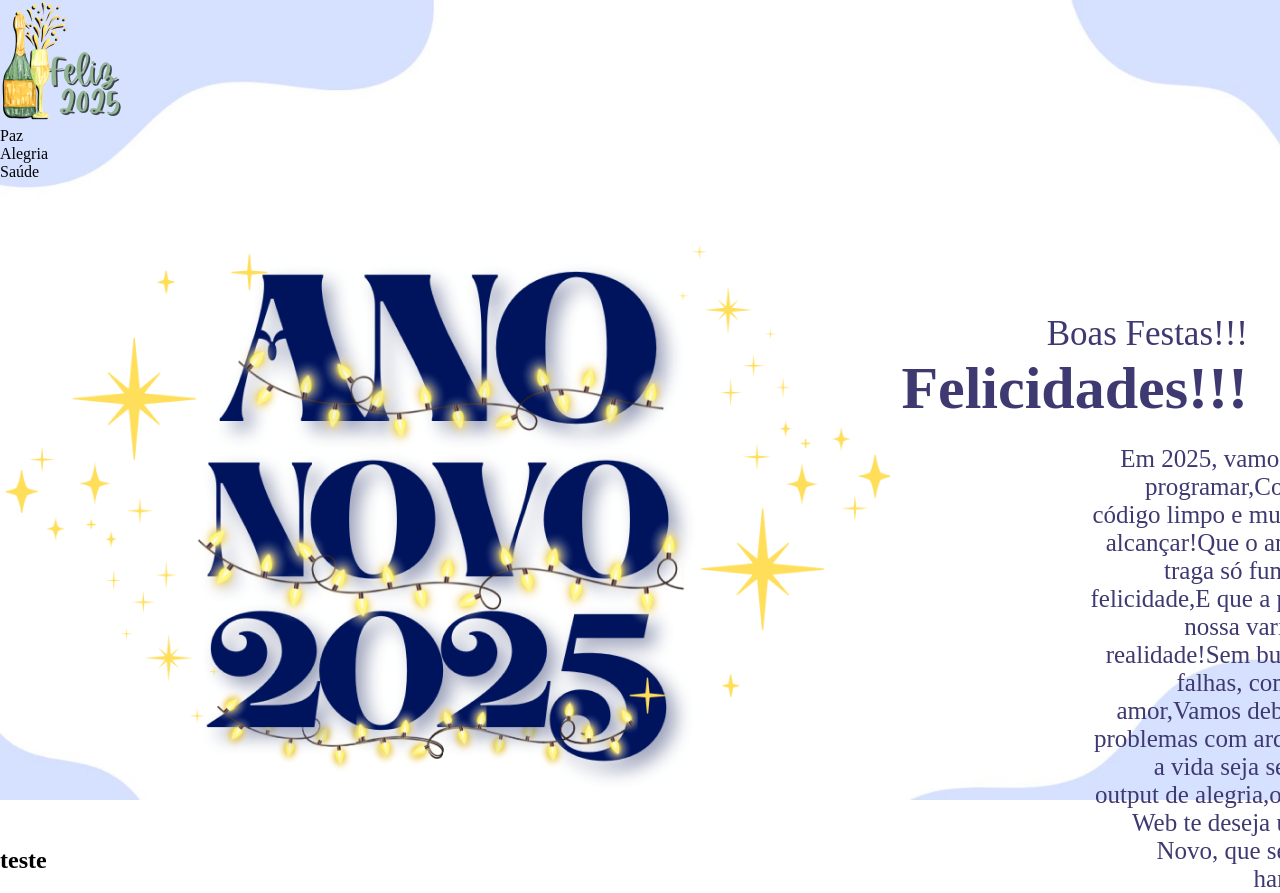
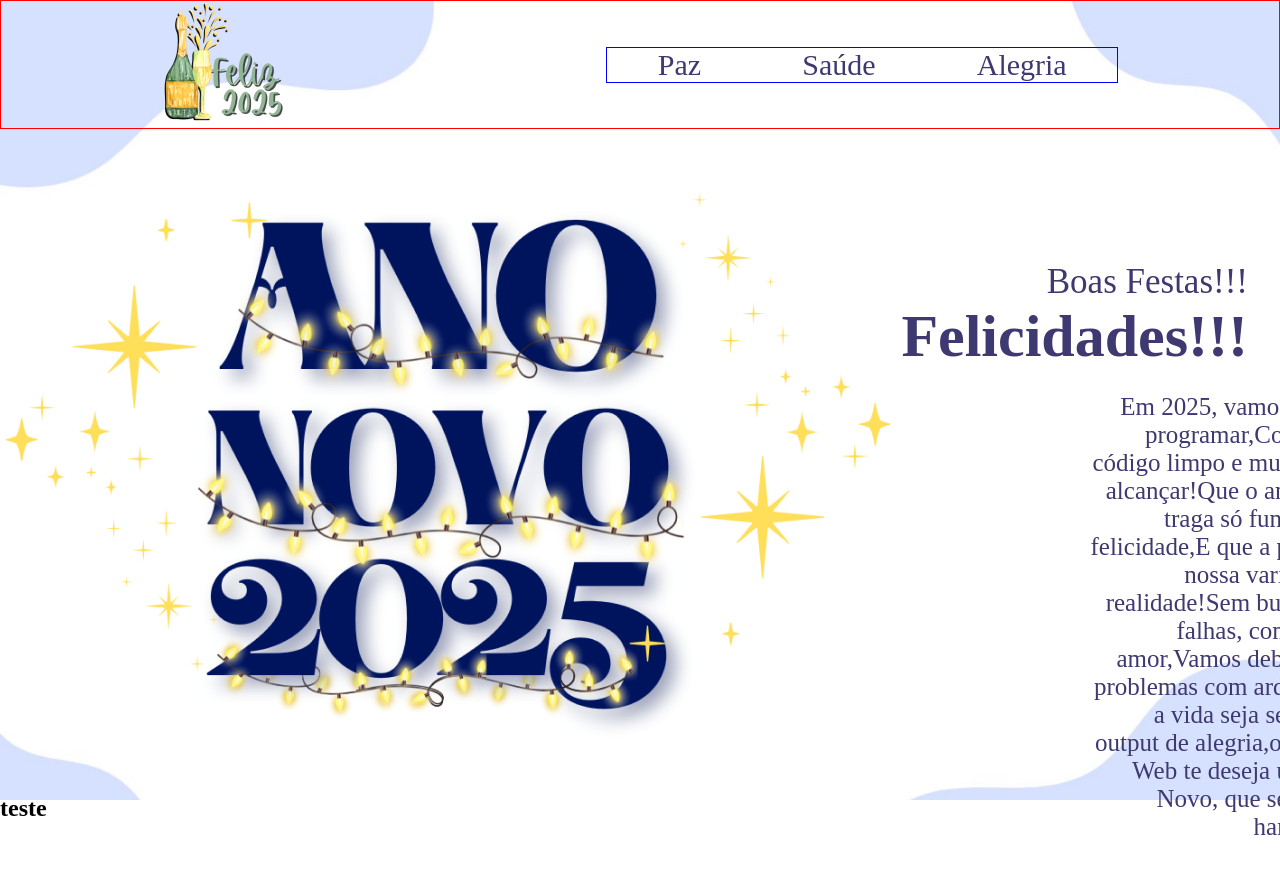
Before and after one commit to viannaingrid/anoNovo, a React (Vite) app: page / in a window 1280 px wide. Shown: the top 893 px of the page. After the commit the page ends 841 px from the top, so only its background shows below. Built offline with nearby package versions, Linux system fonts and the light colour scheme; a web font is replaced by a local one.

Commit message:
:lipstick: config header and nav

```diff
--- a/src/Components/Header/Header.jsx
+++ b/src/Components/Header/Header.jsx
@@ -14,10 +14,10 @@
                         <a className={s.linkHeader}  >Paz</a>
                     </li>
                     <li>
-                        <a className={s.linkHeader}  >Alegria</a>
+                        <a className={s.linkHeader}  >Saúde</a>
                     </li>
                     <li>
-                        <a className={s.linkHeader}  >Saúde</a>
+                        <a className={s.linkHeader}  >Alegria</a>
                     </li>
                 </ul>
             </nav>
--- a/src/Components/Header/header.module.scss
+++ b/src/Components/Header/header.module.scss
@@ -0,0 +1,22 @@
+header {
+    border: solid red 1px;
+    display: flex;
+    justify-content: space-around;
+    align-items: center;
+
+    ul {
+        border: solid blue 1px;
+        width: 40vw;
+        display: flex;
+        flex-direction: row;
+        flex-wrap: nowrap;
+        justify-content: space-around;
+        align-items: center;
+
+
+        li {
+            font-size: 30px;
+            color: #3E3970;
+        }
+    }
+}
```
